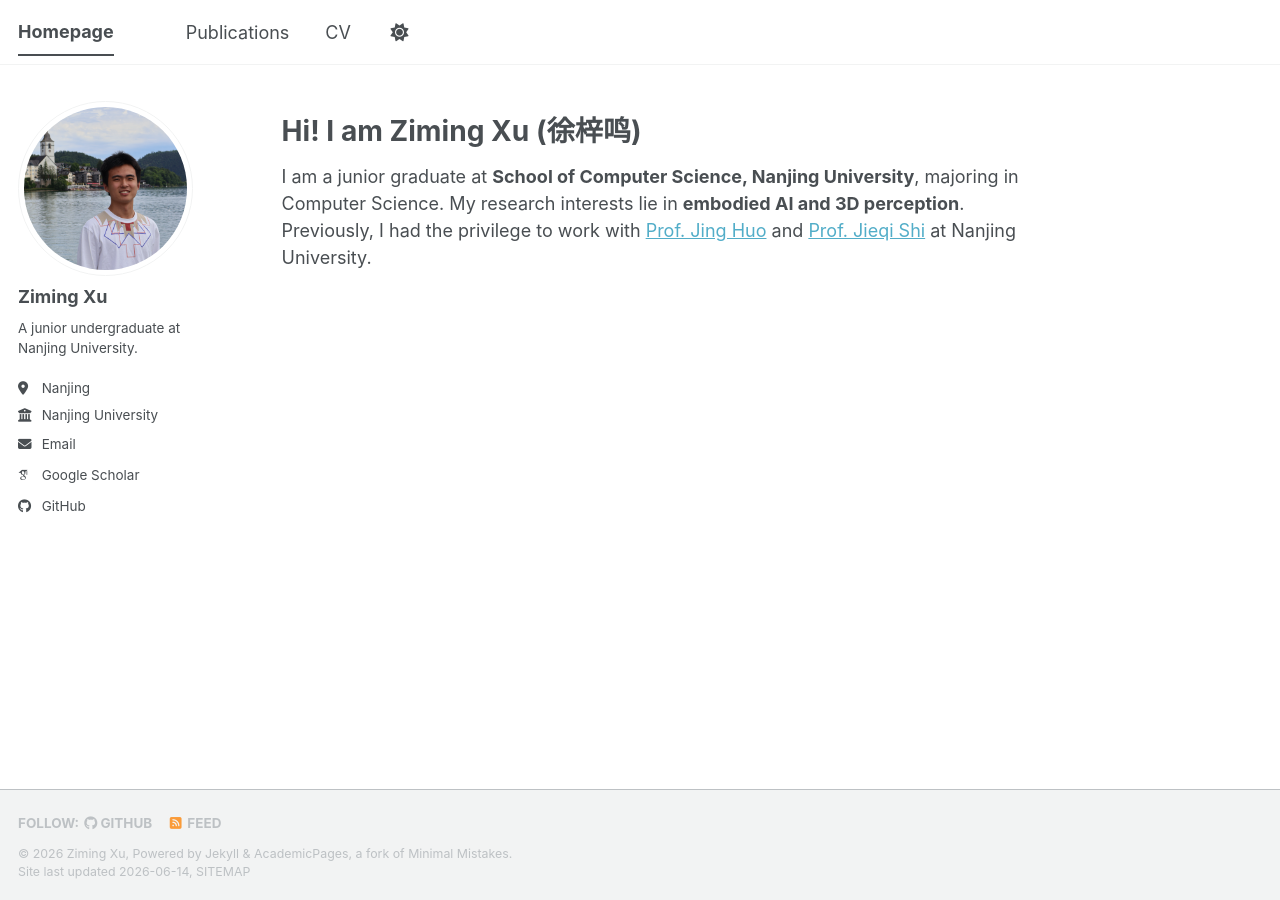
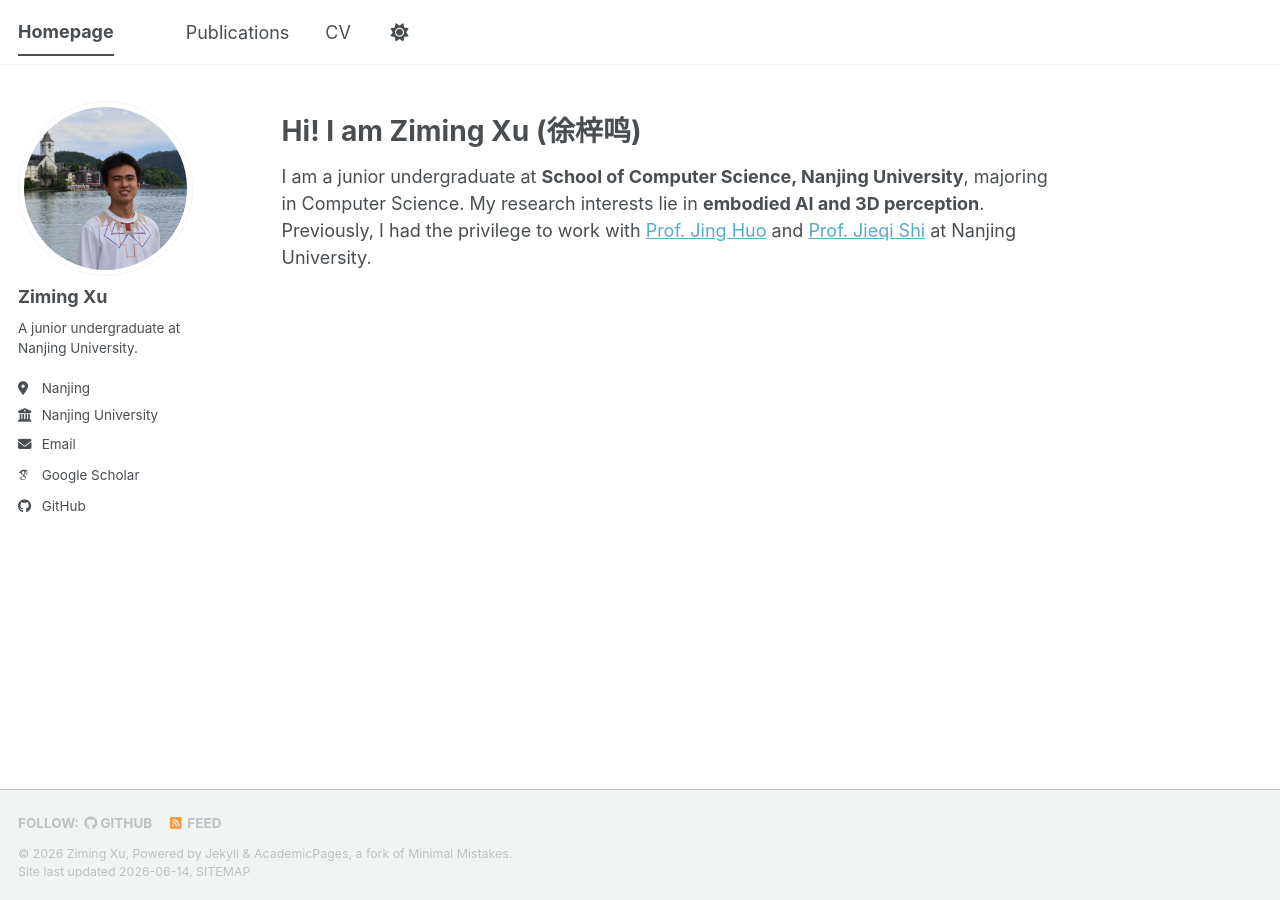
Before and after one commit to carottX/carottx.github.io, a Jekyll site: the page built from _pages/about.md, in a window 1280 px wide. Built offline with Jekyll 4.4.1, drawn with Linux system fonts in a browser that asks for light colours; some web fonts are replaced; a script bundle is joined from its source files by our own code; library files that are not in the unit come from our copies.

```diff
--- a/_pages/about.md
+++ b/_pages/about.md
@@ -7,4 +7,4 @@ redirect_from:
   - /about.html
 ---
 # Hi! I am Ziming Xu (徐梓鸣)
-I am a junior graduate at **School of Computer Science, Nanjing University**, majoring in Computer Science. My research interests lie in **embodied AI and 3D perception**. Previously, I had the privilege to work with <a href="https://cs.nju.edu.cn/huojing/" target="_blank" rel="noopener">Prof. Jing Huo</a> and <a href="https://jayceeshi.github.io/" target="_blank" rel="noopener">Prof. Jieqi Shi</a> at Nanjing University.
+I am a junior undergraduate at **School of Computer Science, Nanjing University**, majoring in Computer Science. My research interests lie in **embodied AI and 3D perception**. Previously, I had the privilege to work with <a href="https://cs.nju.edu.cn/huojing/" target="_blank" rel="noopener">Prof. Jing Huo</a> and <a href="https://jayceeshi.github.io/" target="_blank" rel="noopener">Prof. Jieqi Shi</a> at Nanjing University.
```
Also changed, not shown: _publications/2026-05-26-uni-lavira.md (+2 -1 lines).
